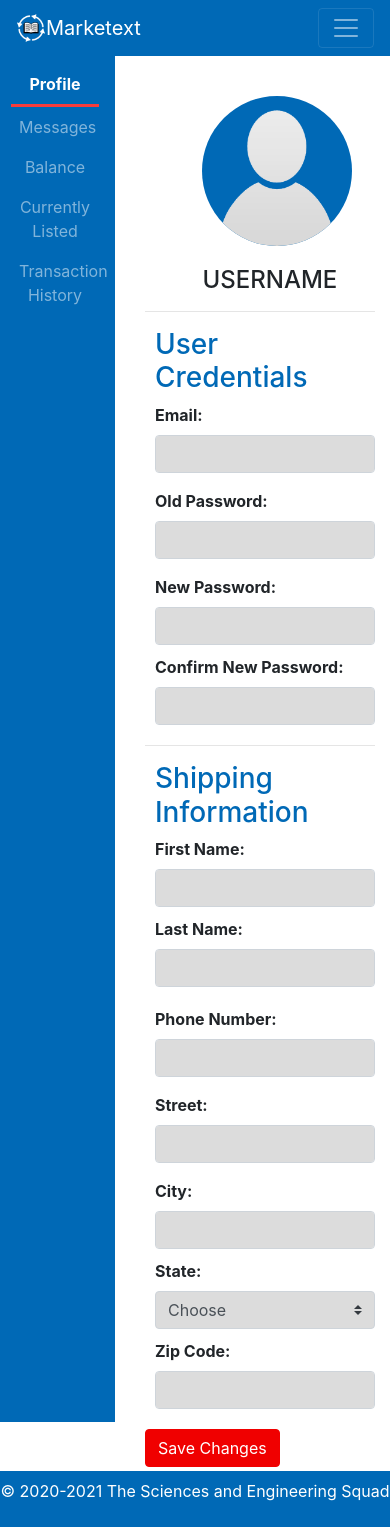
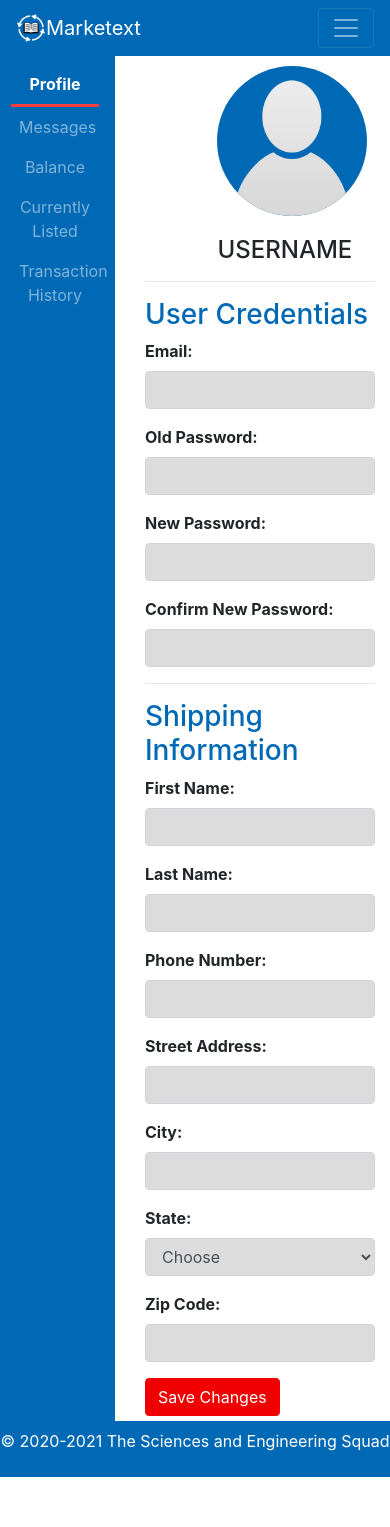
Before and after one commit to The-Sciences-and-Engineering-Squad/Marketext, a React (Create React App) app in the folder client/: page /Profile in a window 390 px wide. After the commit the page ends 1477 px from the top, so only its background shows below. Built offline with nearby package versions, Linux system fonts and the light colour scheme.

Commit message:
changed code to use bootstrap-react

```diff
--- a/client/src/components/UserPages/Profile/Profile.css
+++ b/client/src/components/UserPages/Profile/Profile.css
@@ -19,19 +19,12 @@ h3 {
 #ProfileImage {
   width: 50%;
   margin: 0 auto;
-  text-align:center
+  text-align:center;
+  margin-top: 10px;
 }
 
 #userName {
   margin-top: 20px;;
-}
-
-.mb-3 {
-  margin-top: 20px;;
-  min-width:100px;
-  max-width: 200px;
-  margin-left: auto;
-  margin-right: auto;
 }
 
 #UserCredentials, #ProfileInfo {
@@ -47,38 +40,37 @@ input {
   max-width: 350px;
 }
 
-input[type=text] {
+input[type=text], input[type=email], input[type=password] {
   background-color: #DCDCDC;
   color: black;
   outline-color: grey;
 }
 
-.two-box-container, .three-box-container {
+#newPasswordBox, #fullNameBox, #location{
   width: 100%;
   display: inline-flex;
-  margin-bottom: 20px;
 }
 
-.two-box-left {
+#newPW1Box, #firstNameBox {
   width: 100%;
   min-width: 150px;
   max-width: 350px;
 }
 
-.two-box-right {
+#newPW2Box, #lastNameBox {
   width: 100%;
   margin-left: 20px;
   min-width: 150px;
   max-width: 350px;
 }
 
-.three-box-left {
+#cityBox {
   width: 100%;
   min-width: 150px;
   max-width: 350px;
 }
 
-.three-box-middle {
+#stateBox {
   width: 100%;
   min-width: 150px;
   max-width: 350px;
@@ -86,7 +78,7 @@ input[type=text] {
   margin-right: 20px;
 }
 
-.three-box-right {
+#zipcodeBox {
   width: 100%;
   min-width: 150px;
   max-width: 350px;
@@ -102,16 +94,16 @@ input[type=text] {
   border-color: #C80000;
 }
 
-.custom-select {
+#stateInput {
   background-color: #DCDCDC;
 }
 
 @media screen and (max-width: 900px) {
-    .two-box-container, .three-box-container {
+    #newPasswordBox, #fullNameBox, #location {
         display: block;
     }
 
-    .two-box-right, .three-box-middle, .three-box-right {
+    #newPW2Box, #lastNameBox, #stateBox, #zipcodeBox{
       margin-left: 0px;
       margin-right: 0;
       margin-top: 10px;
--- a/client/src/components/UserPages/Profile/Profile.js
+++ b/client/src/components/UserPages/Profile/Profile.js
@@ -7,6 +7,8 @@ import blankProfileImage from '../../../public/blank-profile.png';
 import InputGroup from 'react-bootstrap/InputGroup'
 import FormControl from 'react-bootstrap/FormControl'
 import Button from 'react-bootstrap/Button'
+import Image from 'react-bootstrap/Image'
+import Form from 'react-bootstrap/Form';
 
 import './Profile.css';
 
@@ -19,65 +21,60 @@ export default class Profile extends React.Component {
             <Sidebar />
           </Col>
           <Col xs="8" sm="9" md="10">
-            <div id="Profile">
-              <div id="ProfileImage">
-                <img id="profileImg"
-                  alt=""
-                  src={blankProfileImage}
-                />
+            <Col id="ProfileImage" xs={6} md={4}>
+              <Image id="profileImg" src={blankProfileImage} roundedCircle />
               <h4 id="userName">USERNAME</h4>
-              </div>
+            </Col>
             <hr/>
-              <div id="UserCredentials">
+            <Form>
               <h3> User Credentials </h3>
-                <div class="form-group" id="emailBox">
-                  <label id="emailLabel" for="email">Email:</label>
-                  <input id="emailInput" type="text" class="form-control" id="email" placeholder=""/>
-                </div>
-                <div class="form-group" id="oldPWBox">
-                  <label id="oldPWLabel" for="oldPW">Old Password:</label>
-                  <input id="oldPWInput" type="text" class="form-control" id="oldPW" placeholder=""/>
-                </div>
-                <div class="two-box-container" id="newPasswordBox">
-                  <div class="form-group" class="two-box-left" id="newPW1Box">
-                    <label id="newPW1Label" for="newPW1">New Password:</label>
-                    <input id="newPW1Input" type="text" class="form-control" id="newPW1" placeholder=""/>
-                  </div>
-                  <div class="form-group" class="two-box-right" id="newPW2Box">
-                    <label id="newPW2Label" for="newPW2">Confirm New Password:</label>
-                    <input id="newPW2Input" type="text" class="form-control" id="newPW2" placeholder=""/>
-                  </div>
-                </div>
-              </div>
+              <Form.Group id="emailBox">
+                <Form.Label id="emailLabel">Email:</Form.Label>
+                <Form.Control id="emailInput" type="email" placeholder=""/>
+              </Form.Group>
+              <Form.Group id="oldPWBox">
+                <Form.Label id="oldPWLabel">Old Password:</Form.Label>
+                <Form.Control id="oldPWLabel" type="password" placeholder=""/>
+              </Form.Group>
+
+              <Form.Group id="newPasswordBox">
+                <Form.Group id="newPW1Box">
+                  <Form.Label id="newPW1Label">New Password:</Form.Label>
+                  <Form.Control id="newPW1Input" type="password" placeholder=""/>
+                </Form.Group>
+                <Form.Group id="newPW2Box">
+                  <Form.Label id="newPW2Label">Confirm New Password:</Form.Label>
+                  <Form.Control id="newPW2Input" type="password" placeholder=""/>
+                </Form.Group>
+              </Form.Group>
               <hr/>
-              <div id="ProfileInfo">
               <h3> Shipping Information </h3>
-                <div class="two-box-container" id="fullNameBox">
-                  <div class="form-group" class="two-box-left" id="firstNameBox">
-                    <label id="firstNameLabel" for="firstName">First Name:</label>
-                    <input id="firstNameInput" type="text" class="form-control" id="firstName" placeholder=""/>
-                  </div>
-                  <div class="form-group" class="two-box-right" id="lastNameBox">
-                    <label id="lastNameLabel" for="lastName">Last Name:</label>
-                    <input id="lastNameInput" type="text" class="form-control" id="lastName" placeholder=""/>
-                  </div>
-                </div>
-                <div class="form-group" id="phoneNumberBox">
-                  <label id="phoneNumberLabel" for="phoneNumber">Phone Number:</label>
-                  <input id="phoneNumberInput" type="text" class="form-control" id="phoneNumber" placeholder=""/>
-                </div>
-                <div class="form-group" id="streetBox">
-                  <label id="streetLabel" for="street">Street:</label>
-                  <input id="streetInput" type="text" class="form-control" id="street" placeholder=""/>
-                </div>
-                <div class="three-box-container" id="location">
-                  <div class="form-group" class="three-box-left" id="cityBox">
-                    <label id="cityLabel" for="city">City:</label>
-                    <input id="cityInput" type="text" class="form-control" id="city" placeholder=""/>
-                  </div>
-                  <div class="form-group" class="three-box-middle" id="stateBox">
-                    <label id="stateLabel" for="state">State:</label>
-                    <select class="custom-select form-control" id="state">
+              <Form.Group id="fullNameBox">
+                <Form.Group id="firstNameBox">
+                  <Form.Label id="firstNameLabel">First Name:</Form.Label>
+                  <Form.Control id="firstNameInput" type="text" placeholder=""/>
+                </Form.Group>
+                <Form.Group id="lastNameBox">
+                  <Form.Label id="lastNameLabel">Last Name:</Form.Label>
+                  <Form.Control id="lastNameInput" type="text" placeholder=""/>
+                </Form.Group>
+              </Form.Group>
+              <Form.Group id="phoneNumberBox">
+                <Form.Label id="phoneNumberLabel">Phone Number:</Form.Label>
+                <Form.Control id="phoneNumberInput" type="text" placeholder=""/>
+              </Form.Group>
+              <Form.Group id="streetBox">
+                <Form.Label id="streetLabel">Street Address:</Form.Label>
+                <Form.Control id="streetInput" type="text" placeholder=""/>
+              </Form.Group>
+              <Form.Group id="location">
+                <Form.Group id="cityBox">
+                  <Form.Label id="cityLabel">City:</Form.Label>
+                  <Form.Control id="streetInput" type="text" placeholder=""/>
+                </Form.Group>
+                <Form.Group id="stateBox">
+                  <Form.Label id="stateLabel">State:</Form.Label>
+                  <Form.Control as="select" id="stateInput">
                     <option value="">Choose</option>
                     <option value="AL">Alabama</option>
                     <option value="AK">Alaska</option>
@@ -129,16 +126,15 @@ export default class Profile extends React.Component {
                     <option value="WV">West Virginia</option>
                     <option value="WI">Wisconsin</option>
                     <option value="WY">Wyoming</option>
-                    </select>
-                  </div>
-                  <div class="form-group" class="three-box-right" id="zipcodeBox">
-                    <label id="zipcodeLabel" for="zipcode">Zip Code:</label>
-                    <input id="zipcodeInput" type="text" class="form-control" id="zipcode" placeholder=""/>
-                  </div>
-                </div>
-              </div>
+                  </Form.Control>
+                </Form.Group>
+                <Form.Group id="zipcodeBox">
+                  <Form.Label id="zipcodeLabel">Zip Code:</Form.Label>
+                  <Form.Control id="zipcodeInput" type="text" placeholder=""/>
+                </Form.Group>
+              </Form.Group>
               <Button id="saveChangesBtn">Save Changes</Button>
-            </div>
+            </Form>
           </Col>
         </Row>
       </Container>
```
Lines whose indentation alone changed are shown as unchanged.
